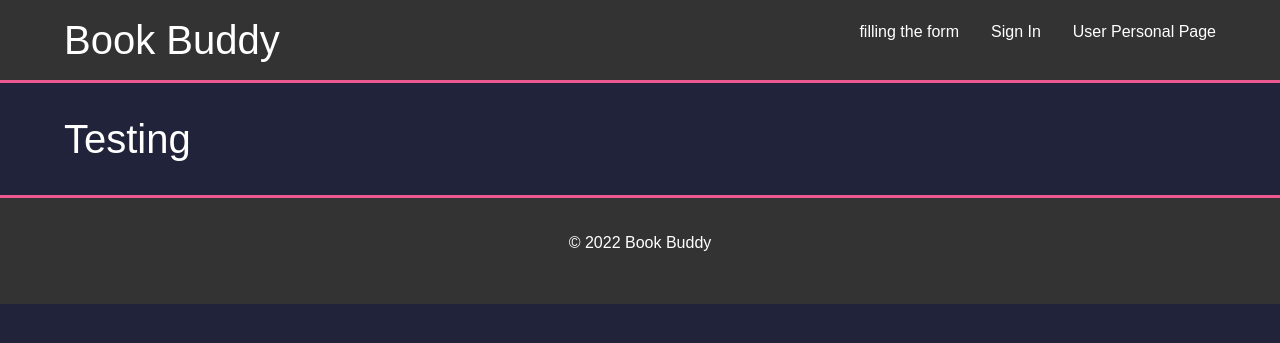
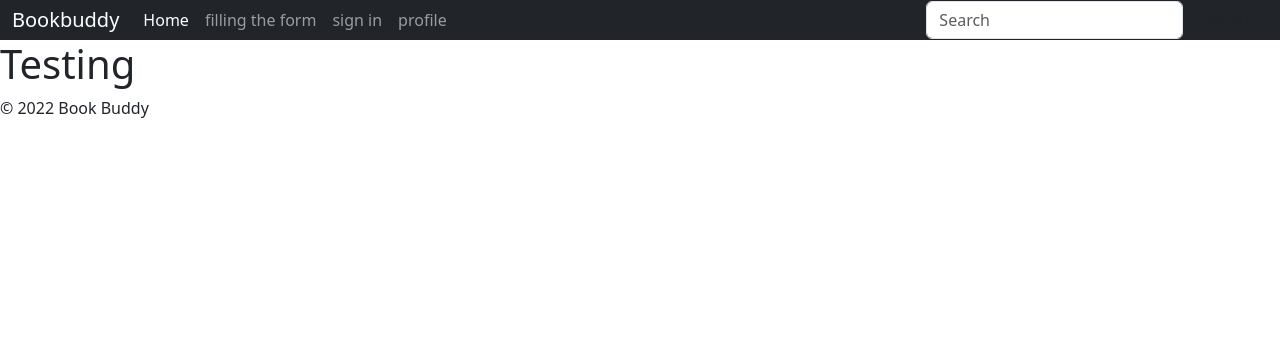
Before and after one commit to DTM-software-engineering-BOOKBUDDY-AI/code-rep-for-bookbuddy, a Flask app: page /testbase in a window 1280 px wide. Shown: the top 343 px of the page. Run offline with Flask 3, Linux system fonts and the light colour scheme.

Commit message:
adding base.html and adding bootsrap into it

```diff
--- a/Bookbuddy_app/Templates/base.html
+++ b/Bookbuddy_app/Templates/base.html
@@ -5,20 +5,38 @@
     <meta name="viewport" content="width=device-width, initial-scale=1.0">
     <title>{% block title %}{% endblock%}</title>
     <link href="https://cdn.jsdelivr.net/npm/bootstrap@5.3.3/dist/css/bootstrap.min.css" rel="stylesheet" integrity="sha384-QWTKZyjpPEjISv5WaRU9OFeRpok6YctnYmDr5pNlyT2bRjXh0JMhjY6hW+ALEwIH" crossorigin="anonymous">
-    <link rel="stylesheet" href="/static/css/homepage.css">
+    <link rel="stylesheet" href="#">
 </head>
 
 <body>
     <header>
-        <nav>
-            <div class="logo">
-                <h1>Book Buddy</h1>
+        <nav class="navbar navbar-expand-lg navbar-dark bg-dark p-0">
+            <div class="container-fluid">
+              <a class="navbar-brand" href="#">Bookbuddy</a>
+              <button class="navbar-toggler" type="button" data-bs-toggle="collapse" data-bs-target="#navbarSupportedContent" aria-controls="navbarSupportedContent" aria-expanded="false" aria-label="Toggle navigation">
+                <span class="navbar-toggler-icon"></span>
+              </button>
+              <div class="collapse navbar-collapse" id="navbarSupportedContent">
+                <ul class="navbar-nav me-auto mb-2 mb-lg-0">
+                  <li class="nav-item">
+                    <a class="nav-link active" aria-current="page" href="/home">Home</a>
+                  </li>
+                  <li class="nav-item">
+                    <a class="nav-link" href="{{ url_for('form') }}">filling the form</a>
+                  </li>
+                  <li class="nav-item">
+                    <a class="nav-link" href="signin.html">sign in</a>
+                  </li>
+                  <li class="nav-item">
+                    <a class="nav-link" href="profile.html">profile</a>
+                  </li>
+                </ul>
+                <form class="d-flex" role="search">
+                  <input class="form-control me-2" type="search" placeholder="Search" aria-label="Search">
+                  <button class="btn btn-outline-pink" type="submit">Search</button>
+                </form>
+              </div>
             </div>
-            <ul>
-                <li><a href="{{ url_for('form') }}">filling the form</a></li>
-                <li><a href="signin.html">Sign In</a></li>
-                <li><a href="user.html">User Personal Page</a></li>
-            </ul>
         </nav>
     </header>
 
@@ -30,6 +48,6 @@
     <footer>
         <p>&copy; 2022 Book Buddy</p>
     </footer>
-
+    <script src="https://cdn.jsdelivr.net/npm/bootstrap@5.3.3/dist/js/bootstrap.bundle.min.js" integrity="sha384-YvpcrYf0tY3lHB60NNkmXc5s9fDVZLESaAA55NDzOxhy9GkcIdslK1eN7N6jIeHz" crossorigin="anonymous"></script>
 </body>
 </html>
```
Also changed, not shown: 1 other file.
